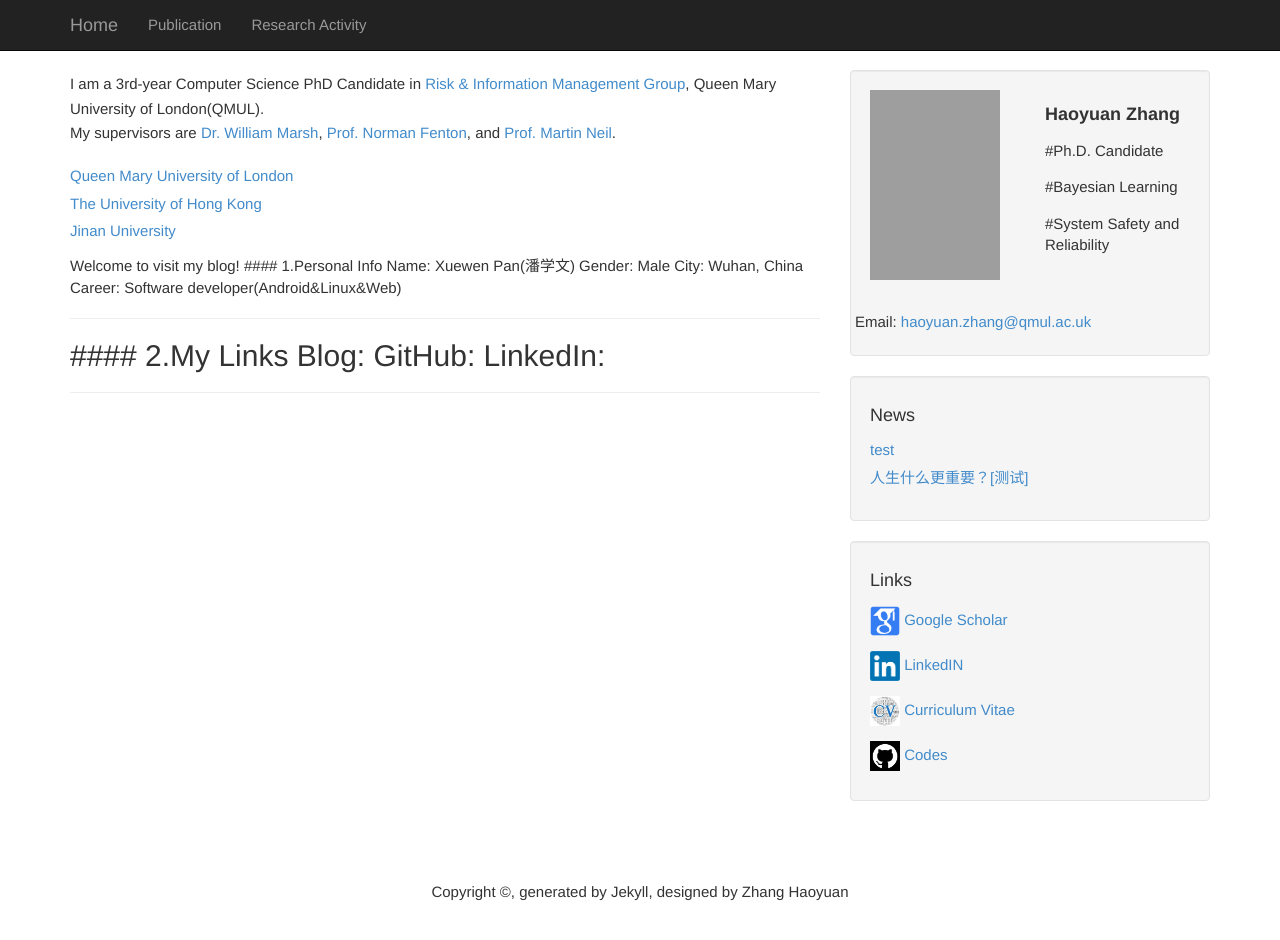
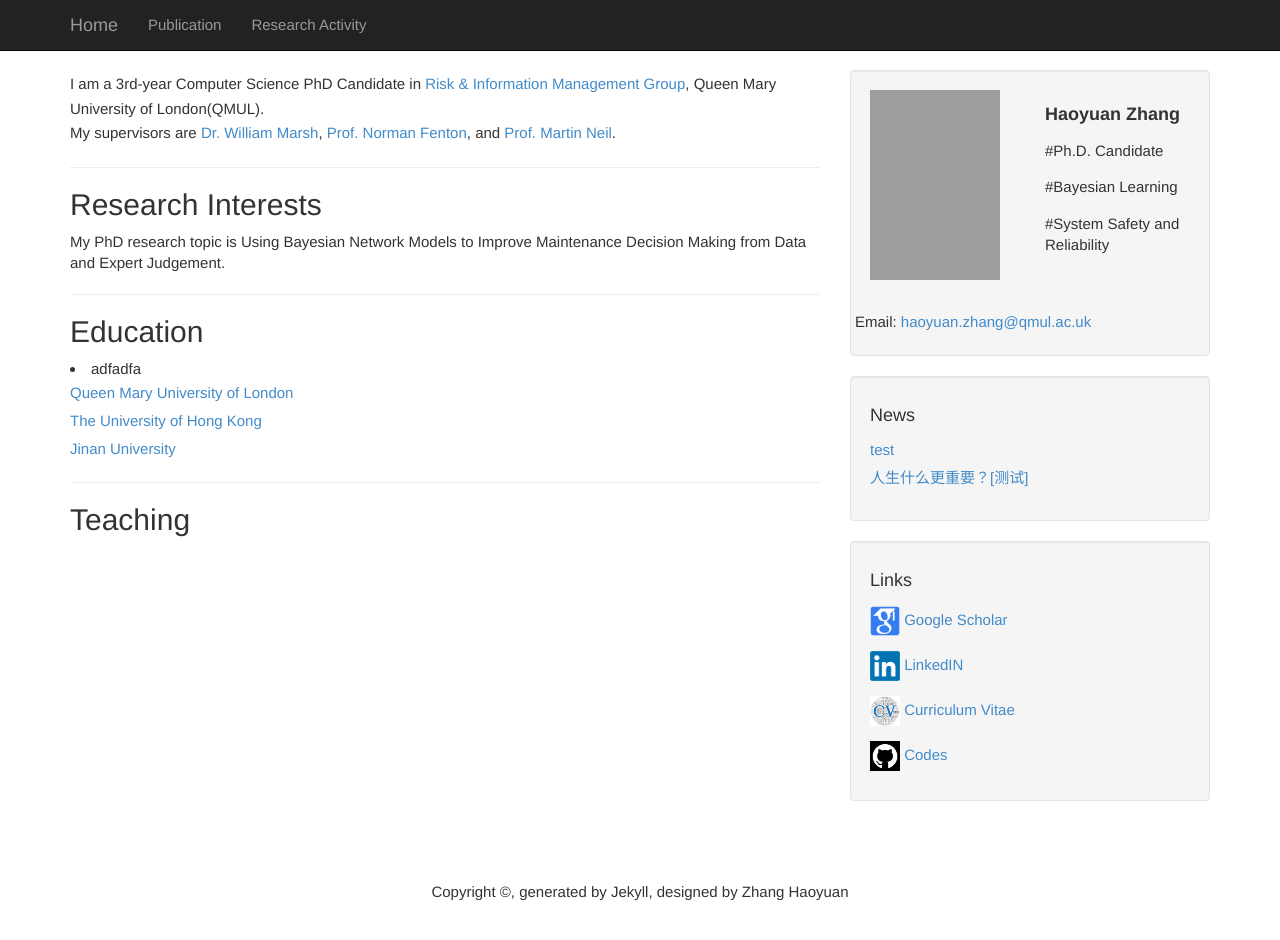
Before and after one commit to july0905/haoyuanzhang1990.github.io, a Jekyll site: the page built from index.html, in a window 1280 px wide and 953 px high. Shown: the top 940 px of the window. Built offline with Jekyll 4.4.1, drawn with Linux system fonts in a browser that asks for light colours; the list of posts is cut into pages by our own code; grey boxes are pictures that could not be loaded.

Commit message:
Update index.html

```diff
--- a/index.html
+++ b/index.html
@@ -8,6 +8,18 @@ I am a 3rd-year Computer Science PhD Candidate in <a href="http://rim.eecs.qmul.
 <p>
 My supervisors are <a href="http://www.eecs.qmul.ac.uk/~william/">Dr. William Marsh</a>, <a href="http://www.eecs.qmul.ac.uk/~norman/">Prof. Norman Fenton</a>, and <a href="http://www.eecs.qmul.ac.uk/~martin/#about">Prof. Martin Neil</a>.
 </p>
+
+<hr>
+<h2>Research Interests</h2>
+My PhD research topic is Using Bayesian Network Models to Improve Maintenance Decision Making from Data and Expert Judgement.
+
+
+<hr>
+<h2>
+Education
+</h2>
+<li>adfadfa</li>
+
 <ul class="list-unstyled">
               <li>
                 <a href="http://www.qmul.ac.uk/" target="_blank">
@@ -26,20 +38,7 @@ My supervisors are <a href="http://www.eecs.qmul.ac.uk/~william/">Dr. William Ma
               </li>
             </ul>
 
-Welcome to visit my blog!
-
-#### 1.Personal Info
-Name: Xuewen Pan(潘学文)
-Gender: Male
-City: Wuhan, China
-Career: Software developer(Android&Linux&Web)
-
-
 <hr>
 <h2>
-#### 2.My Links
-Blog: <http://www.panxw.com>
-GitHub: <https://github.com/panxw>
-LinkedIn: <http://www.linkedin.com/in/panxw>
+Teaching
 </h2>
-<hr>
```
